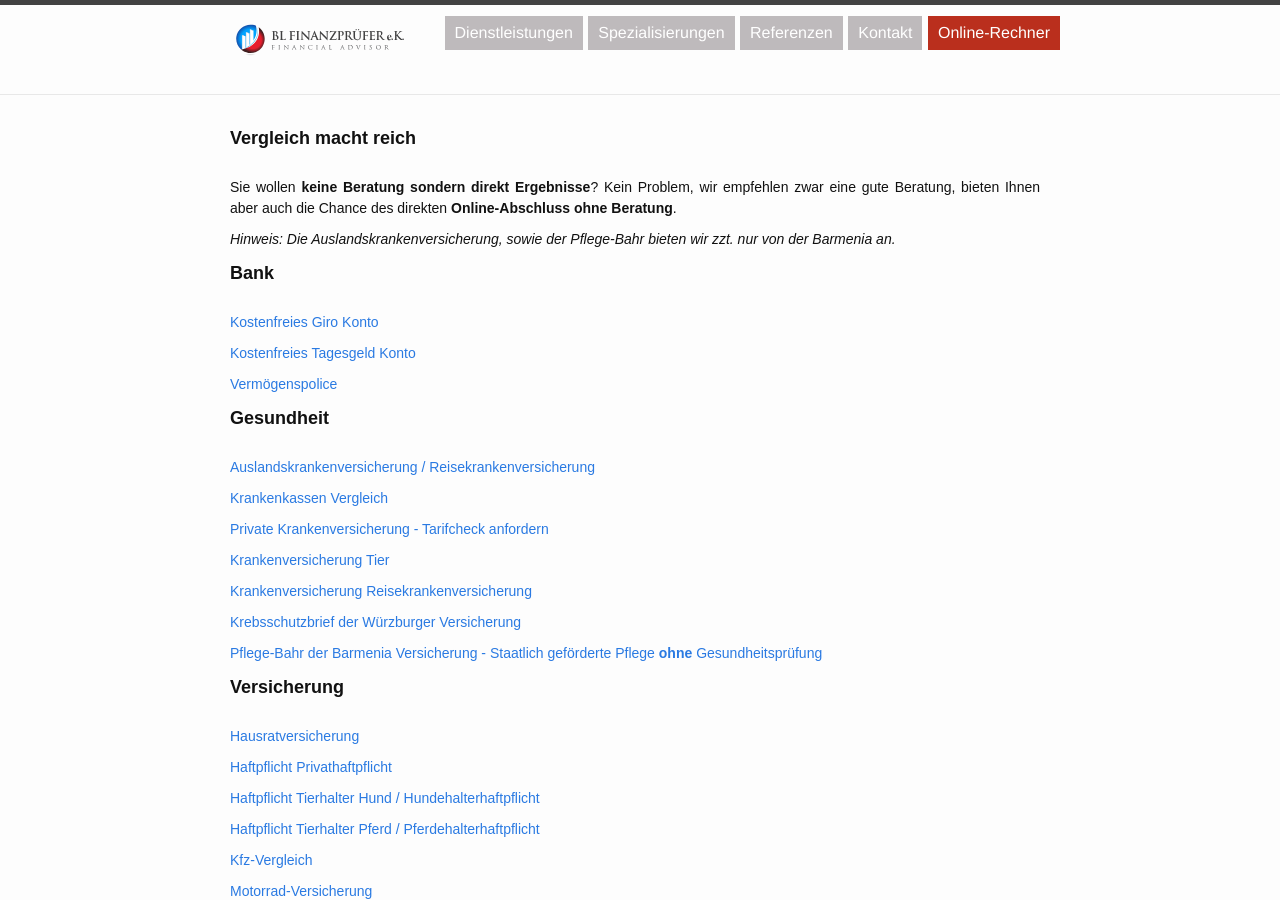
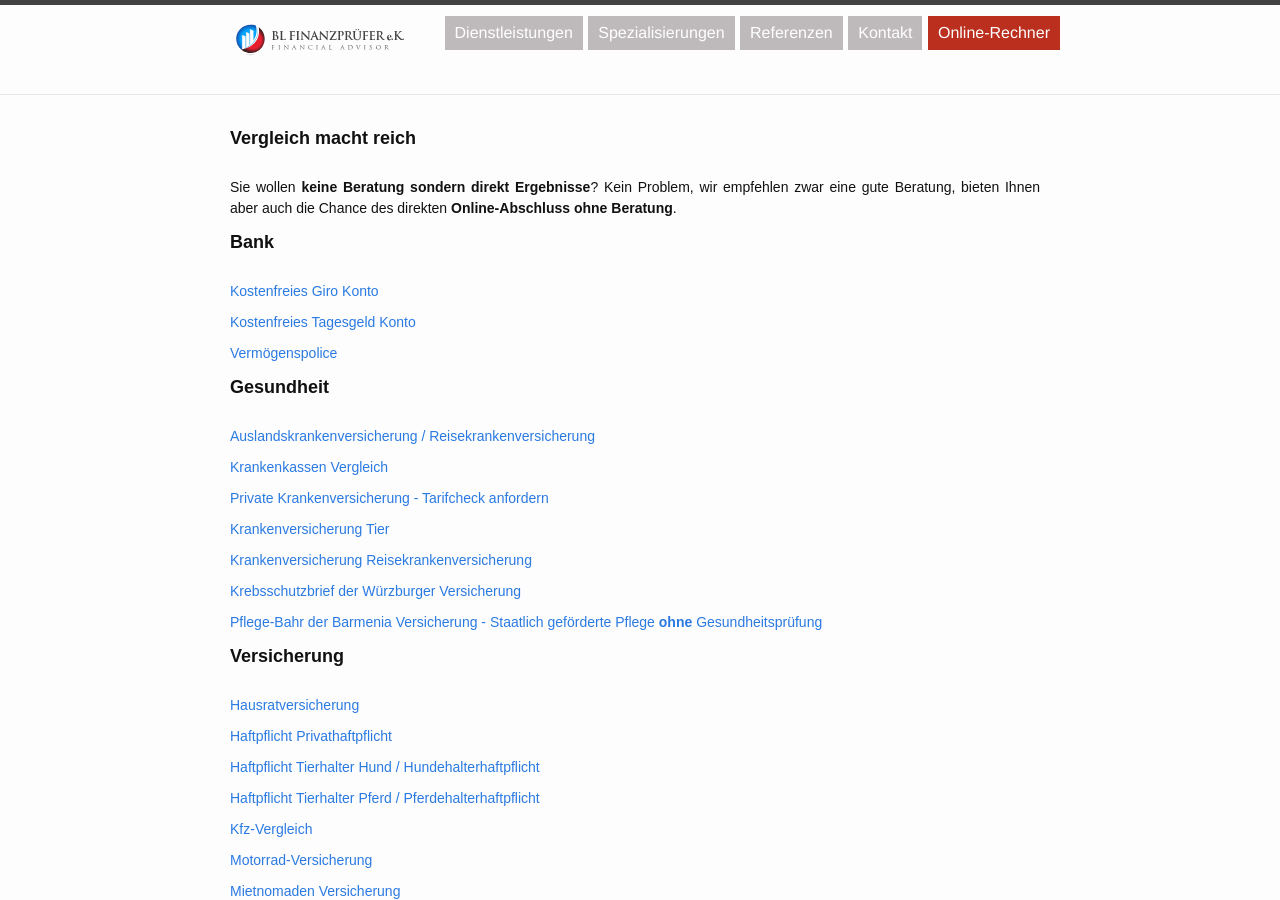
Before and after one commit to Die-Finanzpruefer/die-finanzpruefer.github.io, a Jekyll site: the page built from 05_onlinerechner.md, in a window 1280 px wide and 900 px high. Built offline with Jekyll 4.4.1, drawn with Linux system fonts in a browser that asks for light colours; some web fonts are replaced.

Commit message:
Update 05_onlinerechner.md

```diff
--- a/05_onlinerechner.md
+++ b/05_onlinerechner.md
@@ -7,8 +7,6 @@
 # Vergleich macht reich
 
 Sie wollen __keine Beratung sondern direkt Ergebnisse__? Kein Problem, wir empfehlen zwar eine gute Beratung, bieten Ihnen aber auch die Chance des direkten <span style="font-weight: bolder;">Online-Abschluss ohne Beratung</span>.
-
-_Hinweis: Die Auslandskrankenversicherung, sowie der Pflege-Bahr bieten wir zzt. nur von der Barmenia an._
 
 # Bank
 
```
